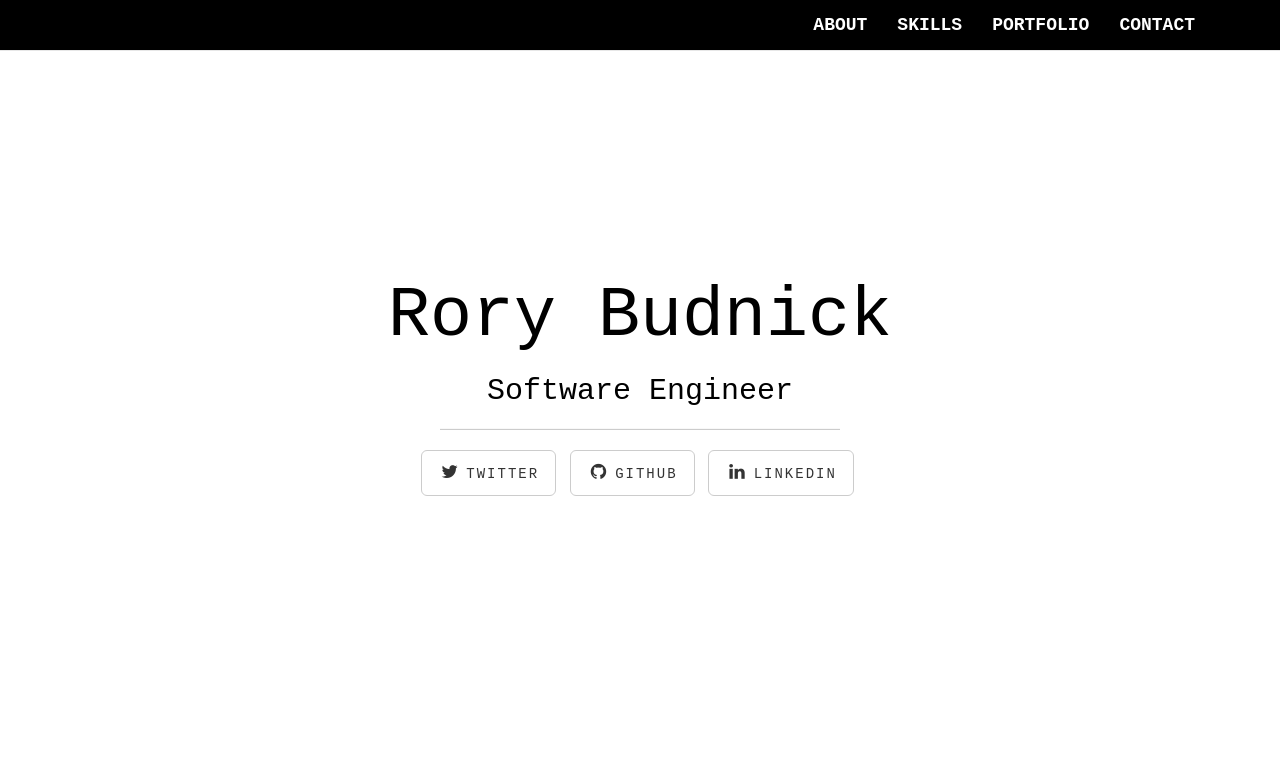
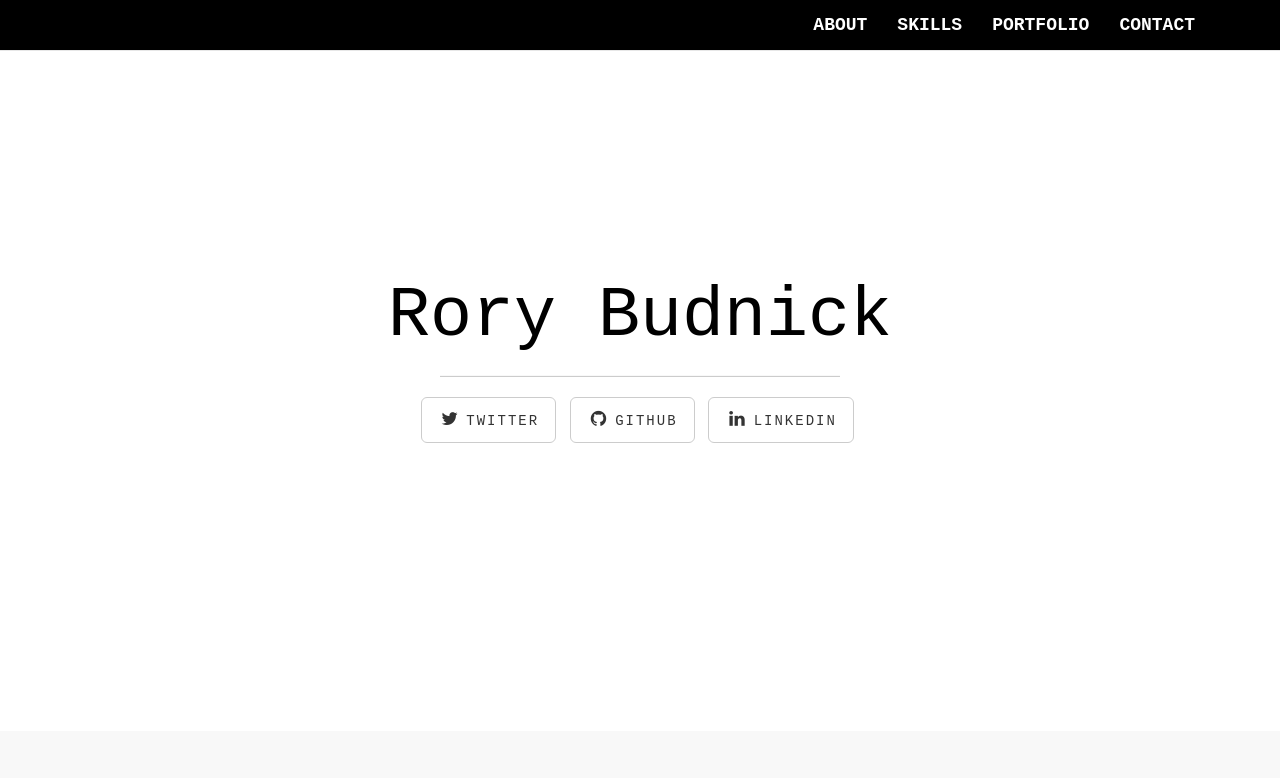
Before and after one commit to rorycforster/portfolio, a plain HTML site: page index.html in a window 1280 px wide. Shown: the top 778 px of the page. Drawn offline with Linux system fonts and the light colour scheme.

Commit message:
remove description

```diff
--- a/index.html
+++ b/index.html
@@ -62,7 +62,6 @@
                 <div class="col-lg-12">
                     <div class="intro-message">
                         <h1>Rory Budnick</h1>
-                        <h2>Software Engineer</h2>
                         <hr class="intro-divider">
                         <ul class="list-inline intro-social-buttons">
                             <li><a href="https://twitter.com/rorybudnick" class="btn btn-default btn-lg"><i class="fa fa-twitter fa-fw"></i> <span class="network-name">Twitter</span></a>
```
